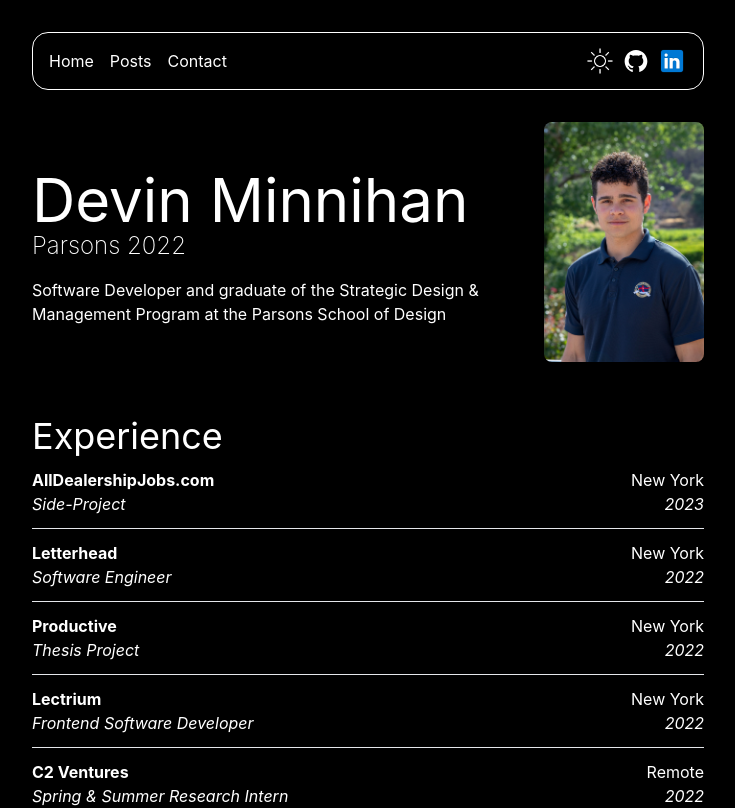
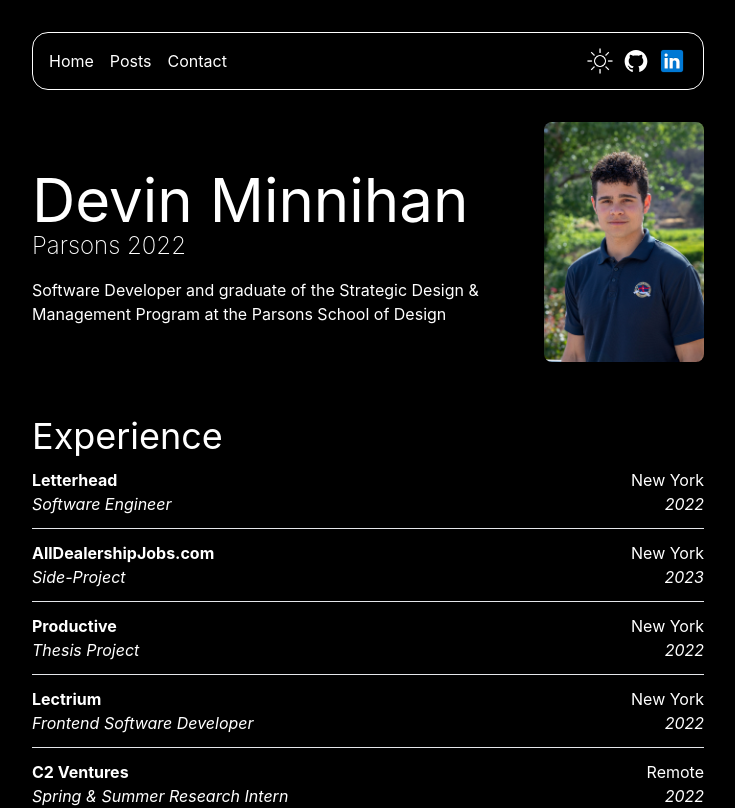
Before and after one commit to d2vin/mywebsite, a Next.js app: page / in a window 1280 px wide. Shown: the top 808 px of the page, without its empty margins (272-1007 px from the left). Built offline with nearby package versions, Linux system fonts and the light colour scheme.

Commit message:
update order

```diff
--- a/components/experience.tsx
+++ b/components/experience.tsx
@@ -6,18 +6,18 @@
     <div className="pb-40">
       <h1 className="pt-8 text-4xl pl-4 md:pl-0 transition-all">Experience</h1>
       <ExperienceLink
+        company={'Letterhead'}
+        position={'Software Engineer'}
+        location={'New York'}
+        year={'2022'}
+        link={'https://www.tryletterhead.com/'}
+      />
+      <ExperienceLink
         company={'AllDealershipJobs.com'}
         position={'Side-Project'}
         location={'New York'}
         year={'2023'}
         link={'https://www.alldealershipjobs.com/'}
-      />
-      <ExperienceLink
-        company={'Letterhead'}
-        position={'Software Engineer'}
-        location={'New York'}
-        year={'2022'}
-        link={'https://www.tryletterhead.com/'}
       />
       <ExperienceLink
         company={'Productive'}
```
